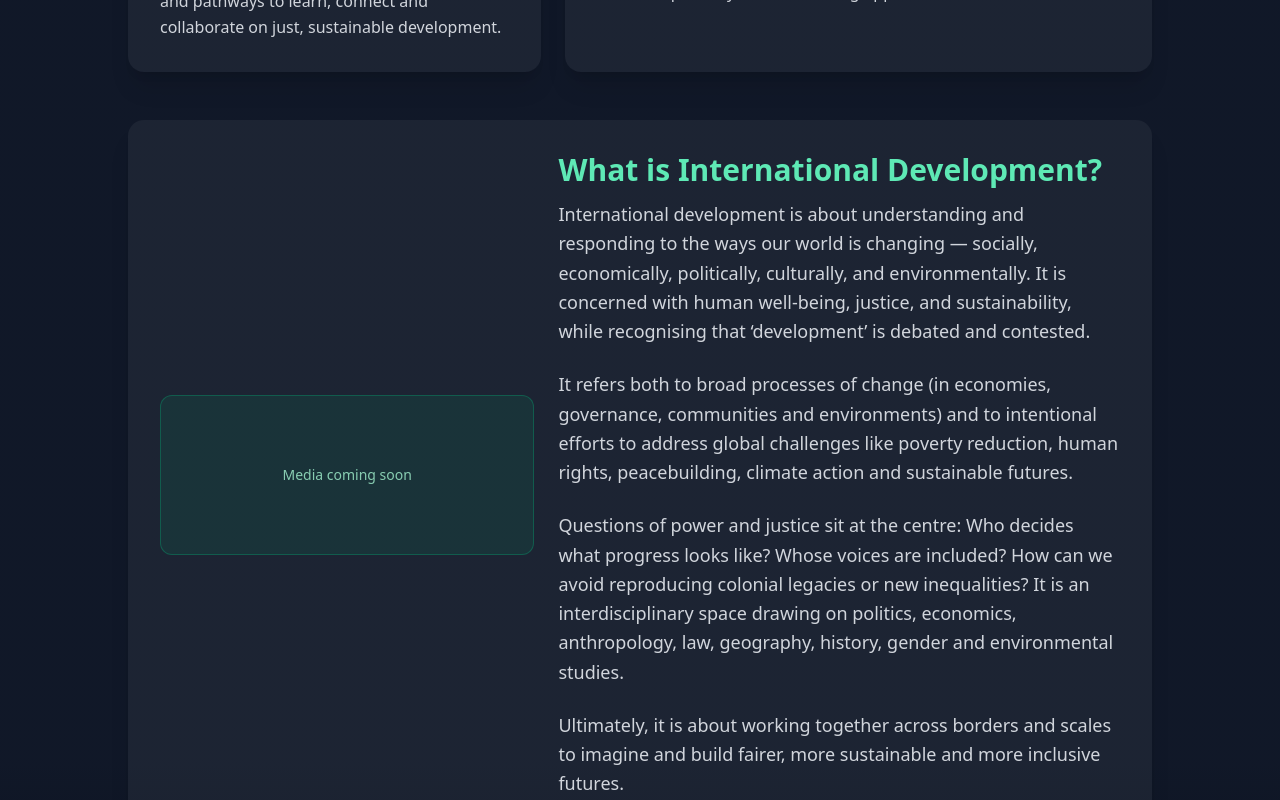
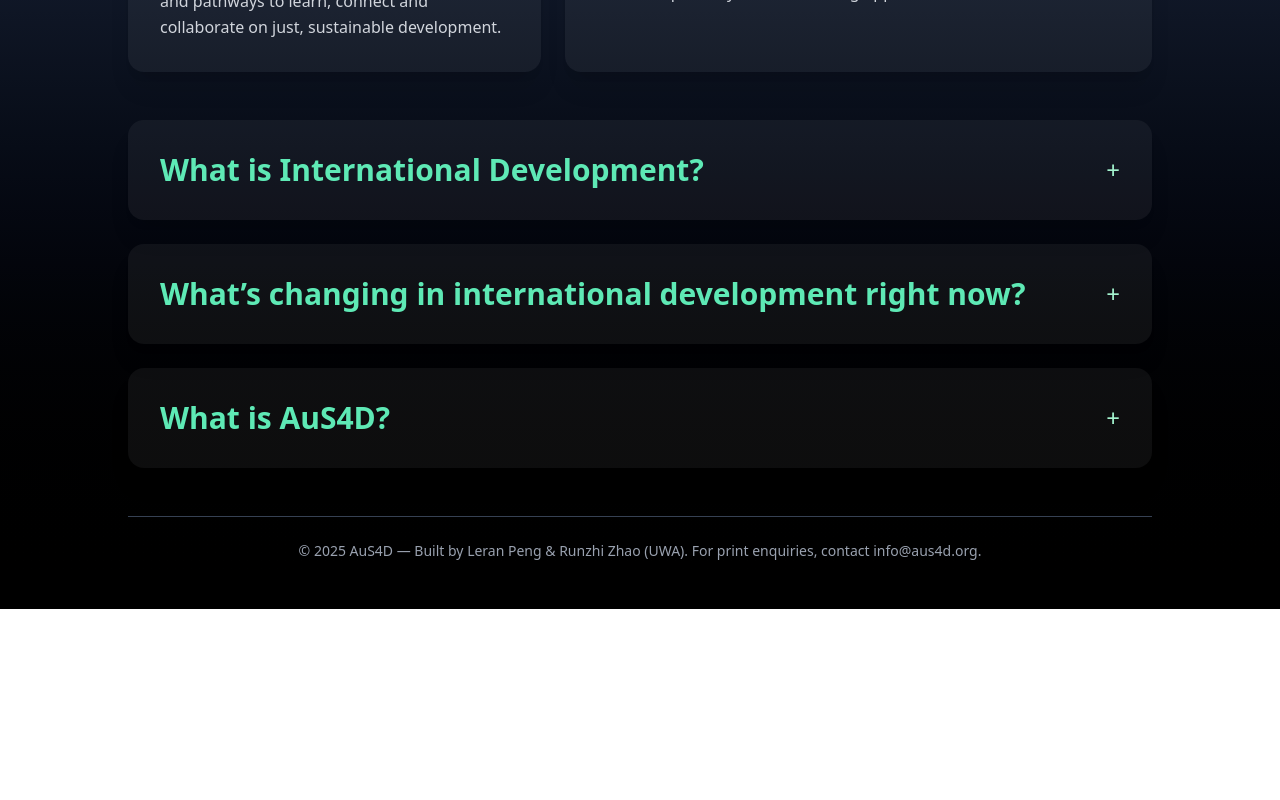
Before and after one commit to AuS4D-Web-Dev/AuS4D-Frontend, a React (Vite) app: page / in a window 1280 px wide. Shown: the part 640-1440 px from the top of the page. After the commit the page ends 1249 px from the top, so only its background shows below. Built offline with nearby package versions, Linux system fonts and the light colour scheme.

Commit message:
feat: ✨ enhance InfoCard component with animation and improved rendering

```diff
--- a/src/components/home/InfoCard.tsx
+++ b/src/components/home/InfoCard.tsx
@@ -1,3 +1,5 @@
+import { AnimatePresence, motion } from "framer-motion";
+import { useState } from "react";
 import type { FC, ReactNode } from "react";
 
 type MediaKind = "image" | "video";
@@ -45,21 +47,18 @@
     return <img src={media.src} alt={media.alt} className="h-full w-full rounded-xl object-cover" />;
 };
 
-const InfoCard: FC<InfoCardProps> = ({ title, body, media }) => (
-    <article className="bg-white/5 rounded-2xl p-6 md:p-8 shadow-xl print-bg-white print-text-black avoid-break">
-        <div className="flex flex-col gap-6 md:flex-row">
-            <div className="md:w-2/5 flex items-center justify-center">{renderMedia(media)}</div>
-            <div className="md:w-3/5">
-                <h2 className="text-2xl md:text-3xl font-bold text-emerald-300 mb-3 print-text-black">{title}</h2>
-                <div className="flex flex-col gap-3">
-                    {body.map((block, index) => {
+const InfoCard: FC<InfoCardProps> = ({ title, body, media }) => {
+    const [isOpen, setIsOpen] = useState(false);
+
+    const renderBlocks = () =>
+        body.map((block, index) => {
             const baseClasses = "text-base md:text-lg print-text-black";
             const isLast = index === body.length - 1;
 
             if (block.type === "highlight") {
                 return (
                     <p
-                                    key={block.text}
+                        key={`highlight-${block.text}`}
                         className={`${baseClasses} text-emerald-200 font-semibold ${isLast ? "" : "mb-1"}`.trim()}
                     >
                         {block.text}
@@ -84,17 +83,58 @@
 
             return (
                 <p
-                                key={block.text}
+                    key={`paragraph-${block.text}`}
                     className={`${baseClasses} text-gray-300 leading-relaxed ${isLast ? "" : "mb-3"}`.trim()}
                 >
                     {block.text}
                 </p>
             );
-                    })}
+        });
+
+    const renderBody = () => (
+        <div className="flex flex-col gap-6 md:flex-row">
+            <div className="md:w-2/5 flex items-center justify-center">{renderMedia(media)}</div>
+            <div className="md:w-3/5">
+                <div className="flex flex-col gap-3">{renderBlocks()}</div>
             </div>
         </div>
-        </div>
+    );
+
+    return (
+        <article className="bg-white/5 rounded-2xl p-6 md:p-8 shadow-xl print-bg-white print-text-black avoid-break">
+            <button
+                type="button"
+                onClick={() => setIsOpen((prev) => !prev)}
+                className="flex w-full items-center justify-between text-left print:hidden"
+                aria-expanded={isOpen}
+            >
+                <span className="text-2xl md:text-3xl font-bold text-emerald-300 print-text-black">{title}</span>
+                <span className="text-emerald-200 text-xl md:text-2xl" aria-hidden="true">
+                    {isOpen ? "–" : "+"}
+                </span>
+            </button>
+            <h2 className="hidden text-2xl md:text-3xl font-bold text-emerald-300 print:block print:text-black">
+                {title}
+            </h2>
+
+            <AnimatePresence initial={false}>
+                {isOpen && (
+                    <motion.div
+                        key="infocard-content"
+                        initial={{ height: 0, opacity: 0, scale: 0.98 }}
+                        animate={{ height: "auto", opacity: 1, scale: 1 }}
+                        exit={{ height: 0, opacity: 0, scale: 0.98 }}
+                        transition={{ duration: 0.45, ease: [0.22, 1, 0.36, 1] }}
+                        className="overflow-hidden print:hidden"
+                    >
+                        <div className="mt-6">{renderBody()}</div>
+                    </motion.div>
+                )}
+            </AnimatePresence>
+
+            <div className="hidden mt-6 print:block">{renderBody()}</div>
         </article>
     );
+};
 
 export default InfoCard;
```
Lines whose indentation alone changed are shown as unchanged.
